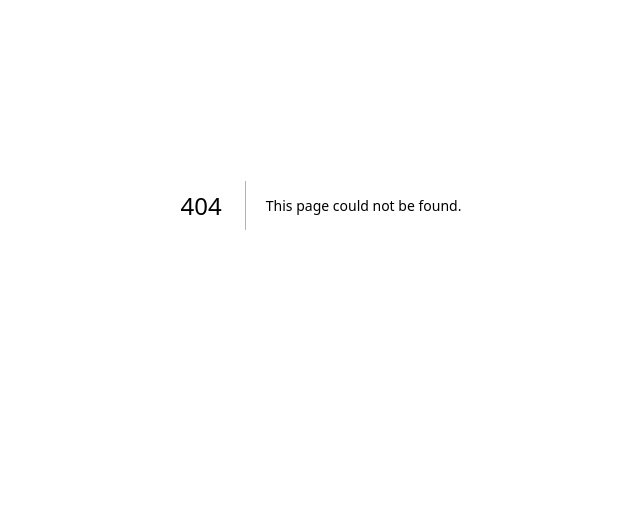
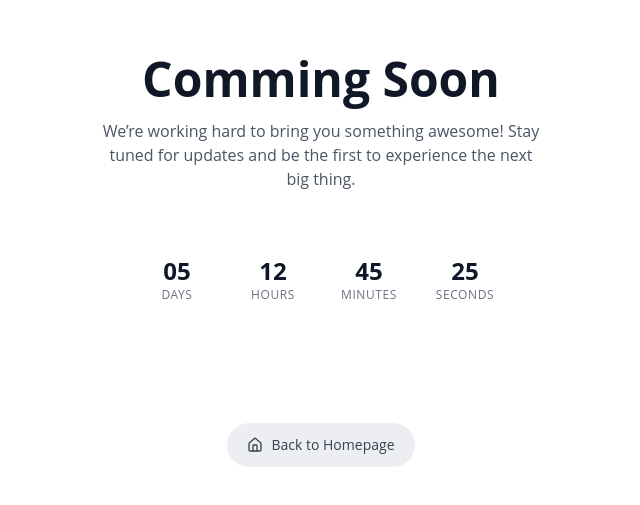
Before and after one commit to aureliumsoft/aqsaeducomp, a Next.js app: page /profile in a window 1280 px wide. Before the commit this address had no page. Shown: the part 195-700 px from the top of the page, without its empty margins (319-959 px from the left). Built offline with nearby package versions, Linux system fonts and the light colour scheme.

Commit message:
Logic Fixes v-1.1

```diff
--- a/app/(endusers)/_compoments/UserDropdown.tsx
+++ b/app/(endusers)/_compoments/UserDropdown.tsx
@@ -74,9 +74,9 @@ export function UserDropdown({
         </DropdownMenuItem>
 
         <DropdownMenuItem asChild>
-          <Link href="/dashboard" className="flex items-center gap-2">
+          <Link href="/admin" className="flex items-center gap-2">
             <LayoutDashboard className="w-4 h-4" />
-            Dashboard
+            Admin Dashboard
           </Link>
         </DropdownMenuItem>
 
--- /dev/null
+++ b/app/profile/page.tsx
@@ -0,0 +1,9 @@
+import CommingSoon from "@/components/general/CommingSoon";
+
+export default function ProfilePage() {
+  return (
+    <div>
+      <CommingSoon />
+    </div>
+  );
+}
--- /dev/null
+++ b/components/general/CommingSoon.tsx
@@ -0,0 +1,92 @@
+"use client";
+
+import React, { useState, useEffect } from "react";
+import { Rocket, Home } from "lucide-react";
+import { useRouter } from "next/navigation";
+
+const CommingSoon = () => {
+  const router = useRouter();
+
+  const [countdown, setCountdown] = useState({
+    days: 5,
+    hours: 12,
+    minutes: 45,
+    seconds: 30,
+  });
+
+  // Countdown logic
+  useEffect(() => {
+    const timer = setInterval(() => {
+      setCountdown((prev) => {
+        let { days, hours, minutes, seconds } = prev;
+        if (seconds > 0) seconds--;
+        else {
+          seconds = 59;
+          if (minutes > 0) minutes--;
+          else {
+            minutes = 59;
+            if (hours > 0) hours--;
+            else {
+              hours = 23;
+              if (days > 0) days--;
+            }
+          }
+        }
+        return { days, hours, minutes, seconds };
+      });
+    }, 1000);
+
+    return () => clearInterval(timer);
+  }, []);
+
+  return (
+    <div className="min-h-screen flex flex-col items-center justify-center">
+      {/* Icon */}
+      <div className="relative mb-8 animate-fade-in-up">
+        <div className="w-20 h-20 rounded-3xl bg-linear-to-br from-primary-500 to-primary-700 flex items-center justify-center shadow-xl">
+          <Rocket className="h-10 w-10 text-white animate-bounce" />
+        </div>
+      </div>
+
+      {/* Title */}
+      <h1 className="text-4xl sm:text-5xl font-bold text-gray-900 dark:text-white text-center mb-4 animate-fade-in-up">
+        Comming Soon
+      </h1>
+
+      <p className="text-gray-600 dark:text-gray-400 text-center max-w-md mb-10 animate-fade-in-up">
+        We’re working hard to bring you something awesome! Stay tuned for
+        updates and be the first to experience the next big thing.{" "}
+      </p>
+
+      {/* Countdown */}
+      <div className="flex gap-4 mb-12 animate-fade-in-up">
+        {Object.entries(countdown).map(([key, value]) => (
+          <div
+            key={key}
+            className="flex flex-col items-center justify-center bg-white/80 dark:bg-gray-800/80 backdrop-blur-xl border border-white/20 dark:border-gray-700/50 rounded-2xl w-20 h-24 shadow-md"
+          >
+            <span className="text-2xl font-bold text-gray-900 dark:text-white">
+              {value.toString().padStart(2, "0")}
+            </span>
+            <span className="text-xs uppercase tracking-wider text-gray-500 dark:text-gray-400">
+              {key}
+            </span>
+          </div>
+        ))}
+      </div>
+
+      {/* Home Button */}
+      <div className="mt-12 animate-fade-in-up">
+        <button
+          onClick={() => router.push("/")}
+          className="flex items-center px-5 py-3 text-sm font-medium rounded-full bg-gray-200/70 dark:bg-gray-700/70 hover:bg-gray-300 dark:hover:bg-gray-600 transition-all text-gray-700 dark:text-gray-200"
+        >
+          <Home className="h-4 w-4 mr-2" />
+          Back to Homepage
+        </button>
+      </div>
+    </div>
+  );
+};
+
+export default CommingSoon;
```
Also changed, not shown: app/(endusers)/page.tsx (+0 -10 lines).
